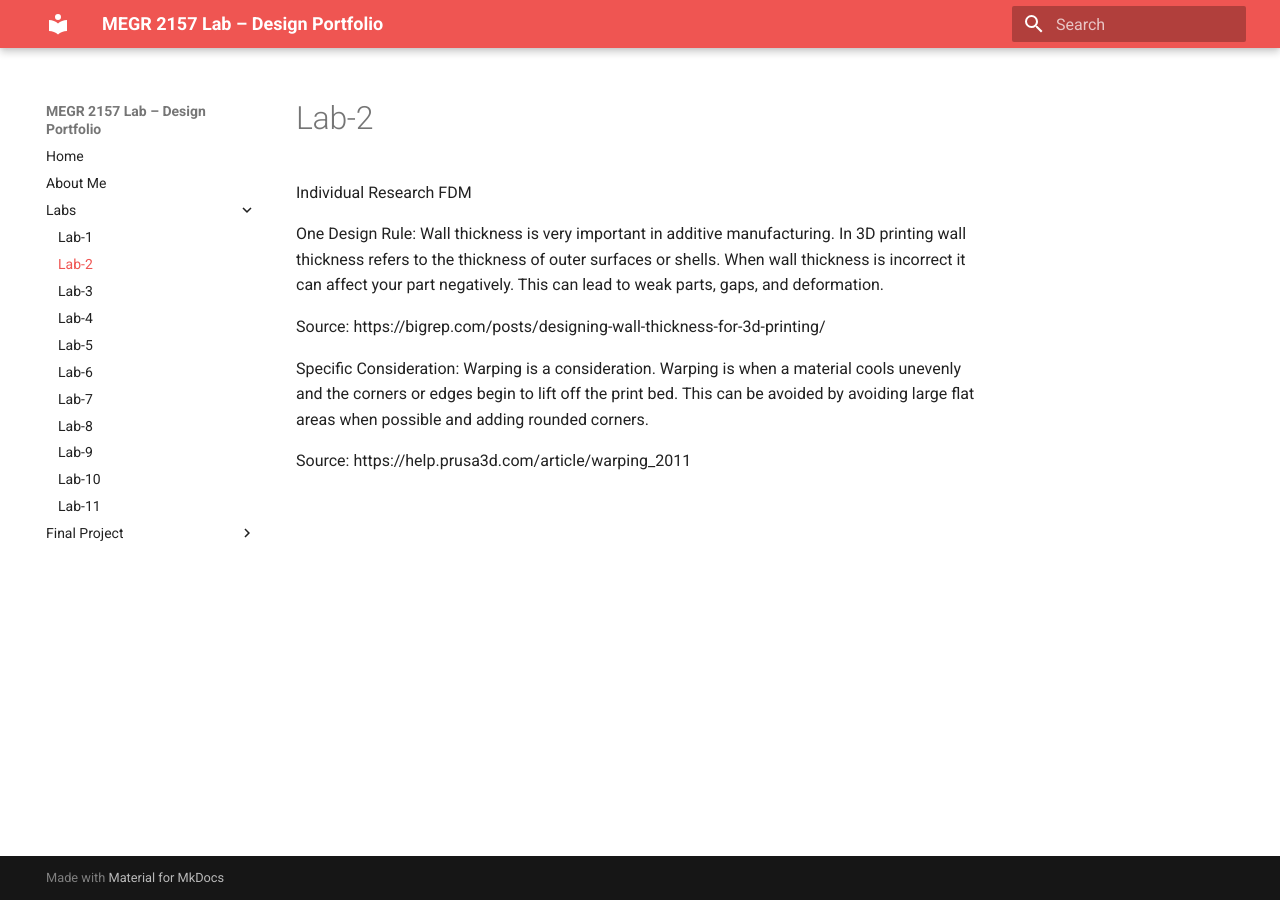
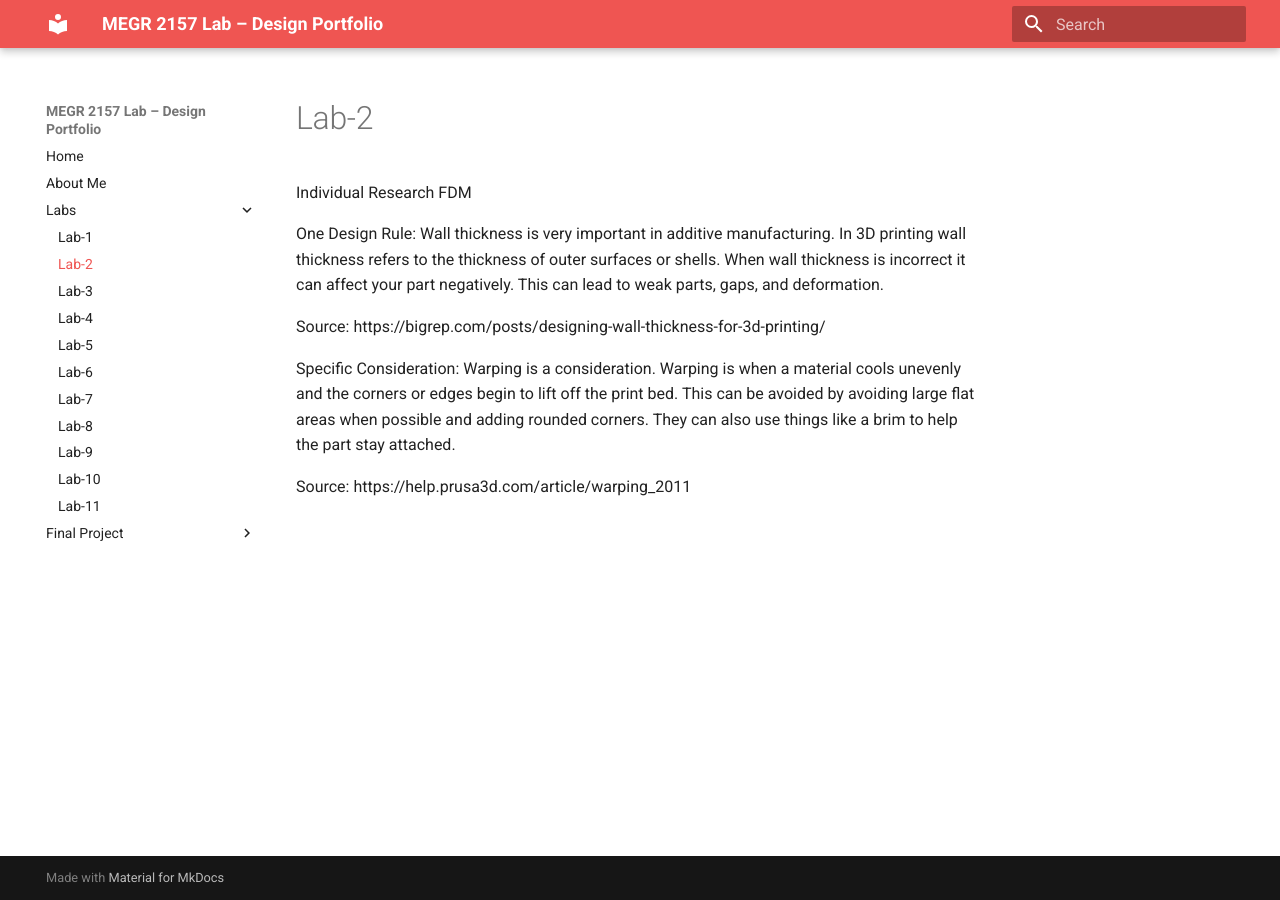
Before and after one commit to BrayanGuzman710/brayan-guzman-portfolio-lab, an MkDocs documentation site: the page built from docs/Labs/L02/index.md, in a window 1280 px wide. Built offline with MkDocs 1.6.1 and Material for MkDocs 9.7.7, drawn with Linux system fonts in a browser that asks for light colours.

Commit message:
Expand warping considerations in index.md
Added additional information on preventing warping in 3D printing.

```diff
--- a/docs/Labs/L02/index.md
+++ b/docs/Labs/L02/index.md
@@ -6,6 +6,6 @@
 Source: https://bigrep.com/posts/designing-wall-thickness-for-3d-printing/
 
 Specific Consideration:
-Warping is a consideration. Warping is when a material cools unevenly and the corners or edges begin to lift off the print bed. This can be avoided by avoiding large flat areas when possible and adding rounded corners.
+Warping is a consideration. Warping is when a material cools unevenly and the corners or edges begin to lift off the print bed. This can be avoided by avoiding large flat areas when possible and adding rounded corners. They can also use things like a brim to help the part stay attached.
 
 Source: https://help.prusa3d.com/article/warping_2011
```
